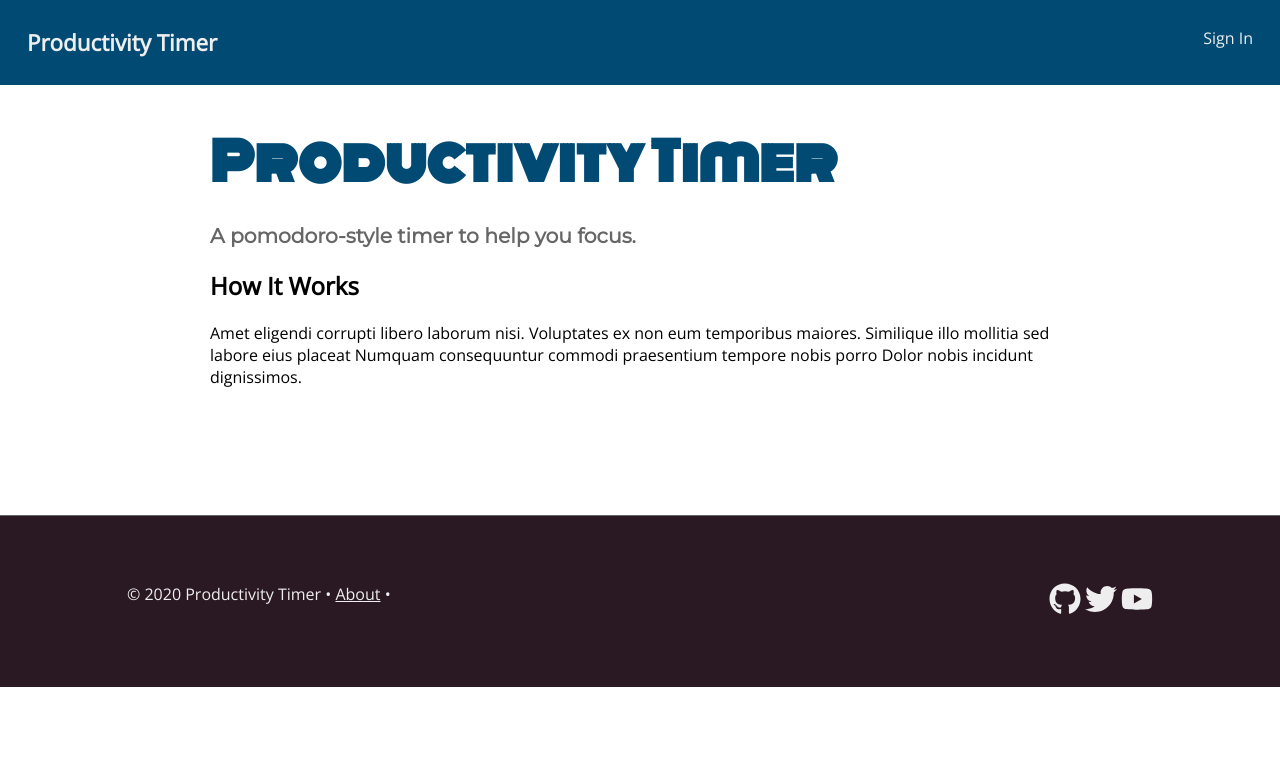
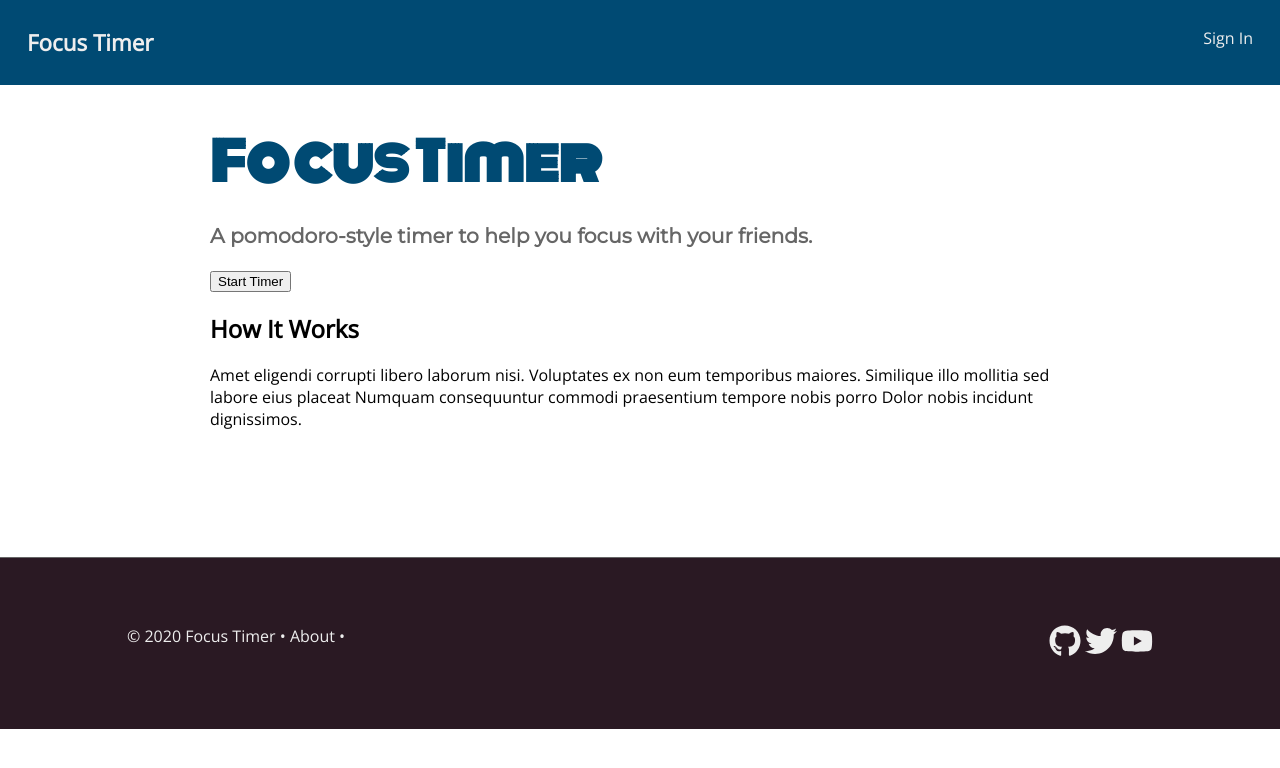
Before and after one commit to codeselfstudy/focus_timer, a React (Create React App) app: page / in a window 1280 px wide. Shown: the top 768 px of the page. Built offline with nearby package versions, Linux system fonts and the light colour scheme.

Commit message:
Sketches

```diff
--- /dev/null
+++ b/src/components/custom-button/custom-button.js
@@ -0,0 +1,11 @@
+import React from "react";
+
+import "./custom-button.scss";
+
+const CustomButton = ({ children, ...otherProps }) => (
+    <button className="custom-button" {...otherProps}>
+        {children}
+    </button>
+);
+
+export default CustomButton;
--- /dev/null
+++ b/src/components/custom-button/custom-button.scss
@@ -0,0 +1,3 @@
+.custom-button {
+
+}
--- a/src/components/footer/footer.scss
+++ b/src/components/footer/footer.scss
@@ -9,6 +9,7 @@
 
     a {
         color: #eee;
+        text-decoration: none;
     }
 
     .left {
--- a/src/pages/home/home.js
+++ b/src/pages/home/home.js
@@ -1,11 +1,17 @@
 import React from "react";
+
+import CustomButton from "../../components/custom-button/custom-button";
 
 import "./home.scss";
 
 const HomePage = () => (
     <div className="home">
-        <h1>Productivity Timer</h1>
-        <p className="subtitle">A pomodoro-style timer to help you focus.</p>
+        <h1>Focus Timer</h1>
+        <p className="subtitle">
+            A pomodoro-style timer to help you focus with your friends.
+        </p>
+
+        <CustomButton>Start Timer</CustomButton>
         <h2>How It Works</h2>
         <p>
             Amet eligendi corrupti libero laborum nisi. Voluptates ex non eum
--- a/src/settings.js
+++ b/src/settings.js
@@ -1,6 +1,6 @@
 const settings = {
     site: {
-        title: "Productivity Timer",
+        title: "Focus Timer",
     },
 };
 
```
Also changed, not shown: 1 other file (tests, documents, lock files or other folders).
